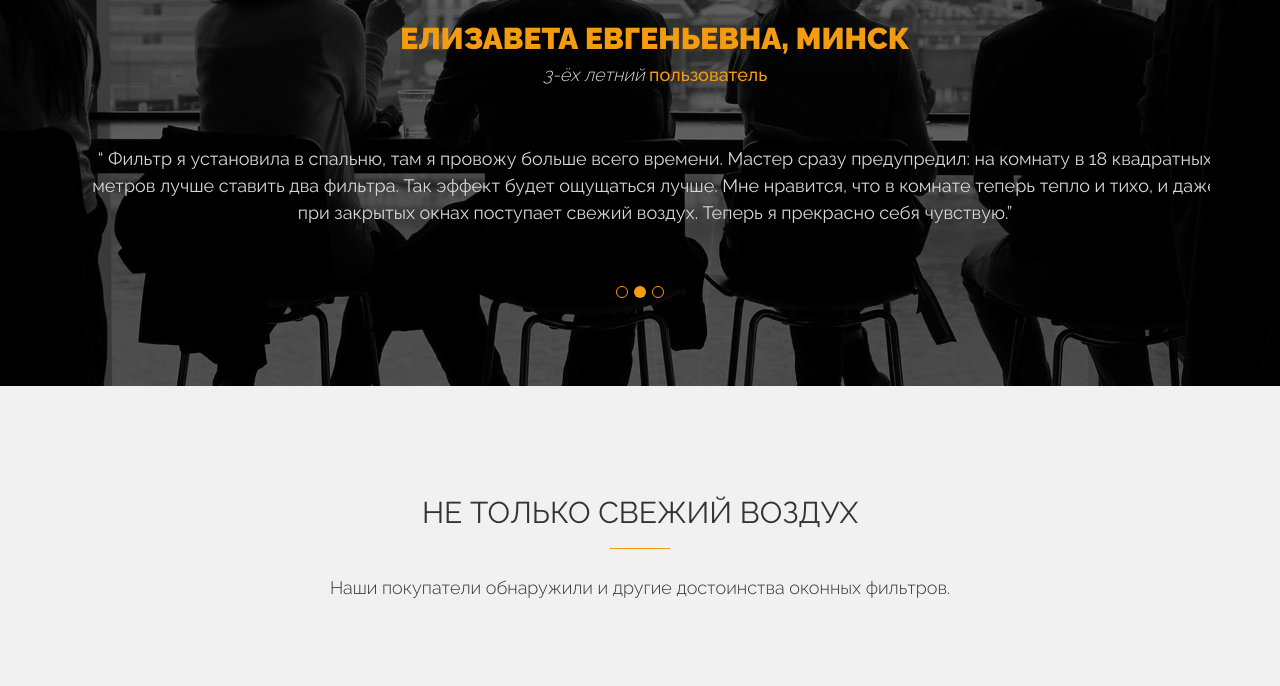
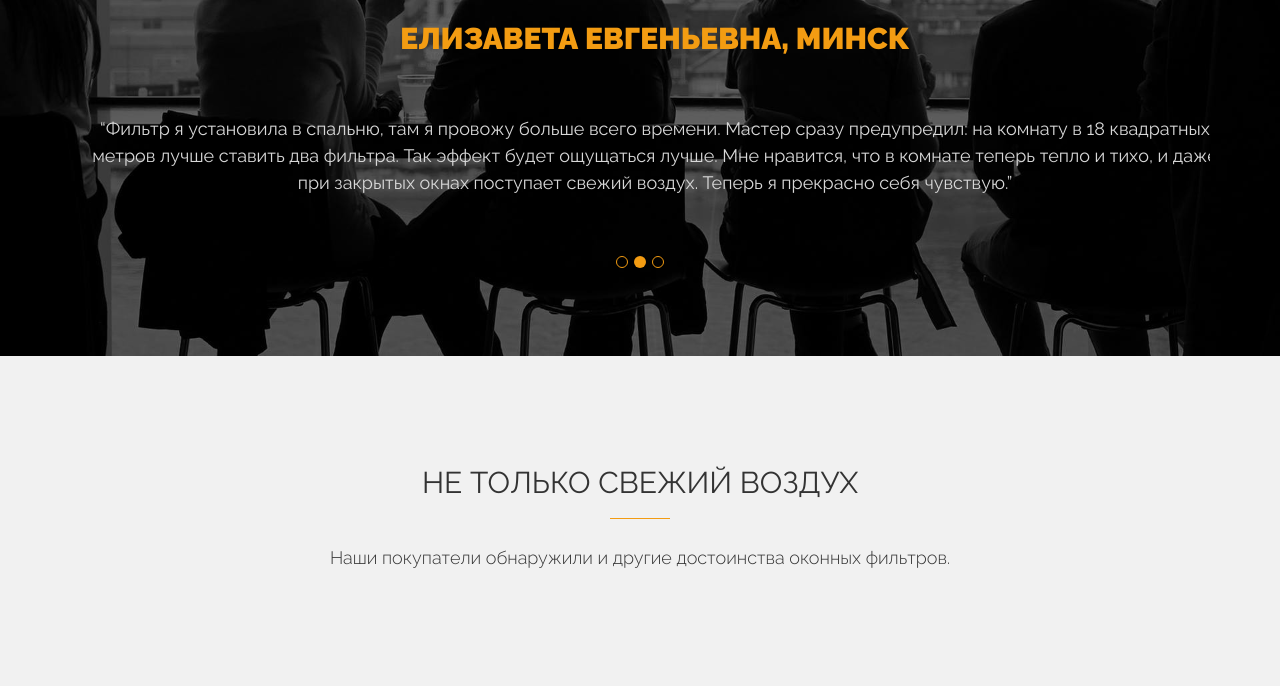
Before and after one commit to HlebNoGleb/filtres, a plain HTML site: page index.html in a window 1280 px wide. Shown: the part 2587-3273 px from the top of the page. Drawn offline with Linux system fonts and the light colour scheme; a script that the page names is missing; files whose address does not match are found by name.

Commit message:
Update index.html

```diff
--- a/index.html
+++ b/index.html
@@ -258,9 +258,7 @@
                                                 <div class="testimonial_caption">
                                                 <!-- DESCRIPTION -->
                                                     <h2>Елизавета Евгеньевна, Минск</h2>
-                                                    <h4><span>3-ёх летний</span> пользователь</h4>
-                                                    <p>“
-Фильтр я установила в спальню, там я провожу больше всего времени. Мастер сразу предупредил: на комнату в 18 квадратных метров лучше ставить два фильтра. Так эффект будет ощущаться лучше.  Мне нравится, что в комнате теперь тепло и тихо, и даже при закрытых окнах поступает свежий воздух. Теперь я прекрасно себя чувствую.”</p>
+                                                    <p>“Фильтр я установила в спальню, там я провожу больше всего времени. Мастер сразу предупредил: на комнату в 18 квадратных метров лучше ставить два фильтра. Так эффект будет ощущаться лучше.  Мне нравится, что в комнате теперь тепло и тихо, и даже при закрытых окнах поступает свежий воздух. Теперь я прекрасно себя чувствую.”</p>
                                                 </div>
                                             </div>
                                         </div>
@@ -275,7 +273,6 @@
                                                 <div class="testimonial_caption">
                                                 <!-- DESCRIPTION -->
                                                     <h2>Павел и Елена Емельяновы, Минск</h2>
-                                                    <h4><span>2-ёх летние</span> пользователь</h4>
                                                     <p>“
 В нашей квартире было душно, не хватало свежего воздуха, особенно на кухне, где подолгу работает плита.  Поэтому один фильтр мы установили именно там. Второй фильтр поставили в спальне — там спим и мы, и наши дети. Результатами довольны. Раньше мы боялись часто проветривать комнату — не хотели «застудить» дочек, приходилось спать в духоте. Теперь в спальне всегда свежий воздух. Третий фильтр установили в гостиной, где мы проводим больше всего времени. Теперь можно не бояться, что дочки заиграются на полу и замерзнут.”</p>
                                                 </div>
@@ -621,8 +618,6 @@
                 <!-- START ERROR AND SUCCESS MESSAGE -->
                     <div class="form_error text-center">
                         <div class="name_error hide error">Пожалуйста, введите ваше имя</div>
-                        <div class="email_error hide error">Пожалуйста, введите ваш Email</div>
-                        <div class="email_val_error hide error">Пожалуйста, введите ваш Email правильно</div>
                         <div class="message_error hide error">Пожалуйста, введите ваше телефон</div>
                     </div>
                     <div class="Sucess"></div>
@@ -633,7 +628,6 @@
                         <div class="row" style="display: flex; justify-content: center; padding: 0 0 20px 0;">
                             <div class="col-md-4" >
                                 <input type="text" class="form-control" id="name" placeholder="Имя">
-                                <input type="email" class="form-control" id="email" placeholder="Email">
                                 <input type="phone" class="form-control" id="phone" placeholder="Телефон">
                                 <input type="submit"  class="btn btn-default submit-btn form_submit" value="Оставить заявку"></button>
                             </div>
```
